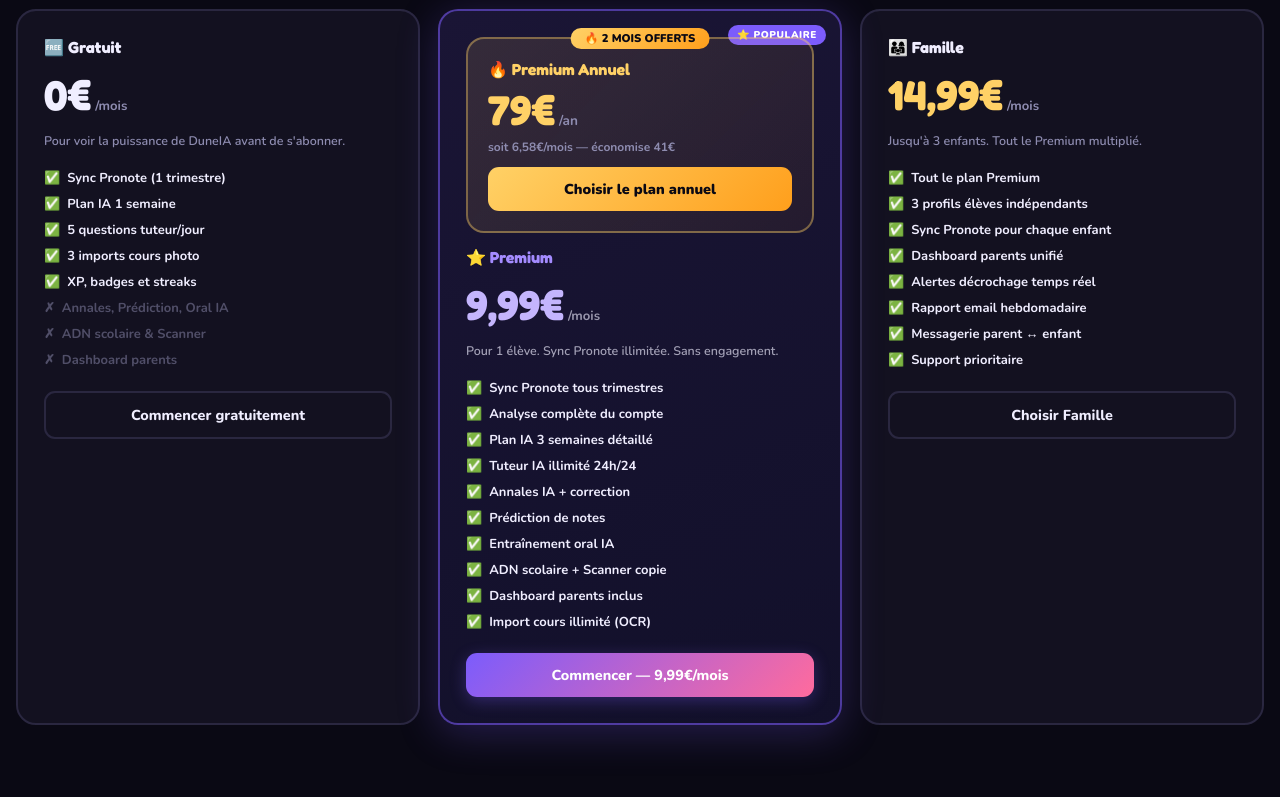
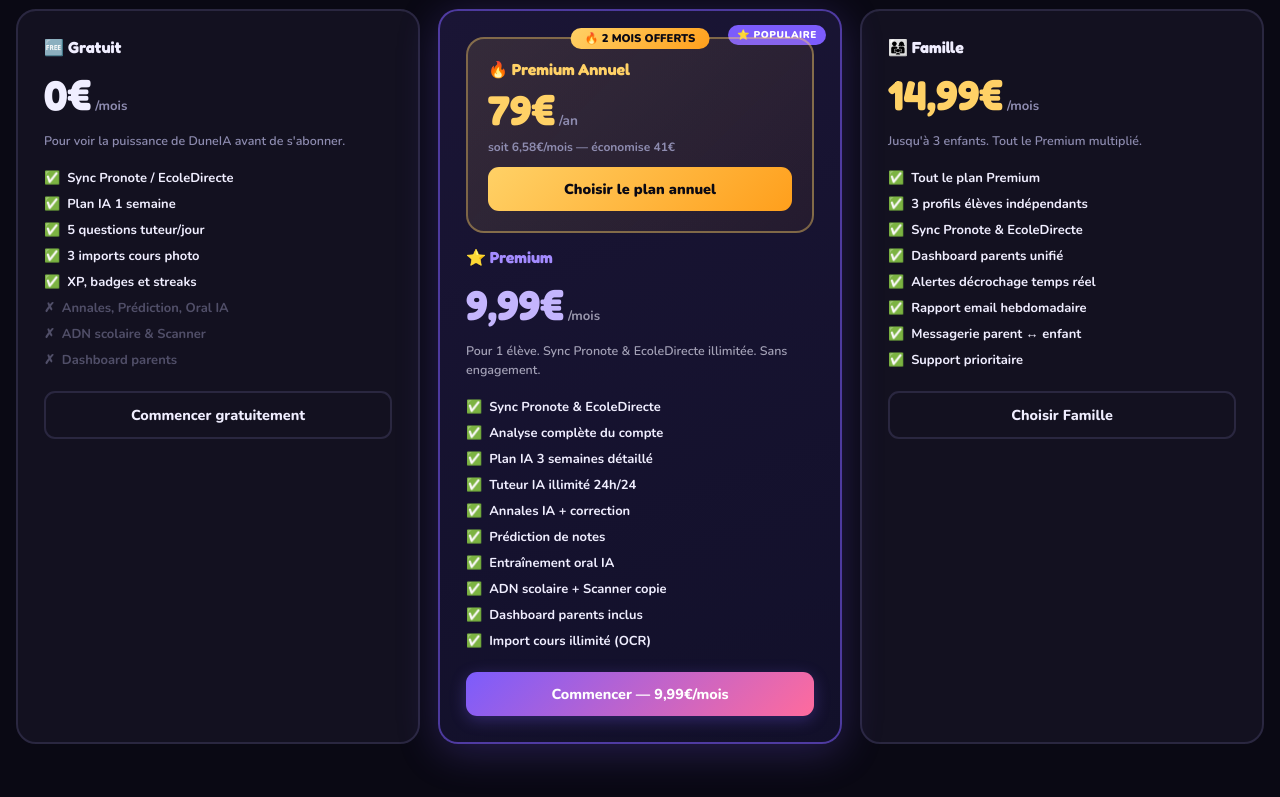
Before and after one commit to oboudri-web/duneia-frontend, a Next.js app: page / in a window 1280 px wide. Shown: the part 2910-3707 px from the top of the page. Built offline with nearby package versions, Linux system fonts and the light colour scheme.

Commit message:
fix: all Pronote mentions updated

```diff
--- a/app/page.tsx
+++ b/app/page.tsx
@@ -102,7 +102,7 @@ export default function Landing() {
         </div>
         <div style={{display:'grid', gridTemplateColumns:'repeat(auto-fit,minmax(270px,1fr))', gap:'14px'}}>
           {[
-            {icon:'🔗', bg:'rgba(124,92,252,0.2)', title:'Sync Pronote complète', desc:'Notes, appréciations, devoirs rendus, absences — tout ton compte récupéré en 30 secondes automatiquement.', tag:'AUTO'},
+            {icon:'🔗', bg:'rgba(124,92,252,0.2)', title:'Sync Pronote & EcoleDirecte', desc:'Notes, appréciations, devoirs rendus, absences — tout ton compte récupéré en 30 secondes automatiquement.', tag:'AUTO'},
             {icon:'🧠', bg:'rgba(6,214,160,0.2)', title:'Plan IA 3 semaines', desc:'L\'IA croise toutes tes données et génère un plan de révision ultra-précis, semaine par semaine.', tag:'IA'},
             {icon:'🎯', bg:'rgba(255,209,102,0.2)', title:'Annales + Oral IA', desc:'Exercices d\'annales corrigés par l\'IA et entraînement à l\'oral avec un examinateur virtuel.', tag:'PREMIUM'},
             {icon:'🧬', bg:'rgba(255,107,157,0.2)', title:'ADN Scolaire', desc:'Profil cognitif complet : tes forces cachées, tes vrais blocages, ton archétype d\'élève.', tag:'PREMIUM'},
@@ -186,7 +186,7 @@ export default function Landing() {
             </div>
             <p style={{fontSize:'0.78rem', color:'#8e8cb0', fontWeight:600, marginBottom:'18px', lineHeight:1.5}}>Pour voir la puissance de DuneIA avant de s'abonner.</p>
             <ul style={{listStyle:'none', display:'flex', flexDirection:'column', gap:'8px', marginBottom:'22px'}}>
-              {['Sync Pronote (1 trimestre)','Plan IA 1 semaine','5 questions tuteur/jour','3 imports cours photo','XP, badges et streaks'].map(f=>(
+              {['Sync Pronote / EcoleDirecte','Plan IA 1 semaine','5 questions tuteur/jour','3 imports cours photo','XP, badges et streaks'].map(f=>(
                 <li key={f} style={{fontSize:'0.81rem', fontWeight:700, display:'flex', alignItems:'center', gap:'7px'}}><span style={{color:'#06d6a0'}}>✅</span> {f}</li>
               ))}
               {['Annales, Prédiction, Oral IA','ADN scolaire & Scanner','Dashboard parents'].map(f=>(
@@ -217,9 +217,9 @@ export default function Landing() {
               <span style={{fontFamily:'Fredoka,sans-serif', fontSize:'2.6rem', fontWeight:700, color:'#c4b5fd'}}>9,99€</span>
               <span style={{fontSize:'0.82rem', color:'rgba(240,238,255,0.6)', fontWeight:700}}>/mois</span>
             </div>
-            <p style={{fontSize:'0.78rem', color:'rgba(240,238,255,0.65)', fontWeight:600, marginBottom:'18px', lineHeight:1.5}}>Pour 1 élève. Sync Pronote illimitée. Sans engagement.</p>
+            <p style={{fontSize:'0.78rem', color:'rgba(240,238,255,0.65)', fontWeight:600, marginBottom:'18px', lineHeight:1.5}}>Pour 1 élève. Sync Pronote & EcoleDirecte illimitée. Sans engagement.</p>
             <ul style={{listStyle:'none', display:'flex', flexDirection:'column', gap:'8px', marginBottom:'22px'}}>
-              {['Sync Pronote tous trimestres','Analyse complète du compte','Plan IA 3 semaines détaillé','Tuteur IA illimité 24h/24','Annales IA + correction','Prédiction de notes','Entraînement oral IA','ADN scolaire + Scanner copie','Dashboard parents inclus','Import cours illimité (OCR)'].map(f=>(
+              {['Sync Pronote & EcoleDirecte','Analyse complète du compte','Plan IA 3 semaines détaillé','Tuteur IA illimité 24h/24','Annales IA + correction','Prédiction de notes','Entraînement oral IA','ADN scolaire + Scanner copie','Dashboard parents inclus','Import cours illimité (OCR)'].map(f=>(
                 <li key={f} style={{fontSize:'0.81rem', fontWeight:700, display:'flex', alignItems:'center', gap:'7px', color:'#f0eeff'}}><span style={{color:'#06d6a0'}}>✅</span> {f}</li>
               ))}
             </ul>
@@ -234,7 +234,7 @@ export default function Landing() {
             </div>
             <p style={{fontSize:'0.78rem', color:'#8e8cb0', fontWeight:600, marginBottom:'18px', lineHeight:1.5}}>Jusqu'à 3 enfants. Tout le Premium multiplié.</p>
             <ul style={{listStyle:'none', display:'flex', flexDirection:'column', gap:'8px', marginBottom:'22px'}}>
-              {['Tout le plan Premium','3 profils élèves indépendants','Sync Pronote pour chaque enfant','Dashboard parents unifié','Alertes décrochage temps réel','Rapport email hebdomadaire','Messagerie parent ↔ enfant','Support prioritaire'].map(f=>(
+              {['Tout le plan Premium','3 profils élèves indépendants','Sync Pronote & EcoleDirecte','Dashboard parents unifié','Alertes décrochage temps réel','Rapport email hebdomadaire','Messagerie parent ↔ enfant','Support prioritaire'].map(f=>(
                 <li key={f} style={{fontSize:'0.81rem', fontWeight:700, display:'flex', alignItems:'center', gap:'7px'}}><span style={{color:'#06d6a0'}}>✅</span> {f}</li>
               ))}
             </ul>
@@ -247,7 +247,7 @@ export default function Landing() {
       <div style={{textAlign:'center', padding:'60px 16px'}}>
         <div style={{maxWidth:'100%', margin:'0 auto', background:'linear-gradient(135deg,#1a1040,#15102a)', border:'2px solid rgba(124,92,252,0.4)', borderRadius:'26px', padding:'52px 36px'}}>
           <h2 style={{fontFamily:'Fredoka,sans-serif', fontSize:'clamp(1.7rem,4vw,2.6rem)', fontWeight:700, marginBottom:'13px', lineHeight:1.2}}>
-            Connecte ton Pronote<br/>et progresse vraiment 🚀
+            Connecte ton Pronote ou EcoleDirecte<br/>et progresse vraiment 🚀
           </h2>
           <p style={{fontSize:'0.9rem', color:'#8e8cb0', fontWeight:600, lineHeight:1.7, marginBottom:'28px', maxWidth:'420px', marginLeft:'auto', marginRight:'auto'}}>
             DuneIA analyse tout ton compte Pronote ou EcoleDirecte et génère un plan au millimètre. Sans rien saisir à la main. Sans carte bancaire.
```
